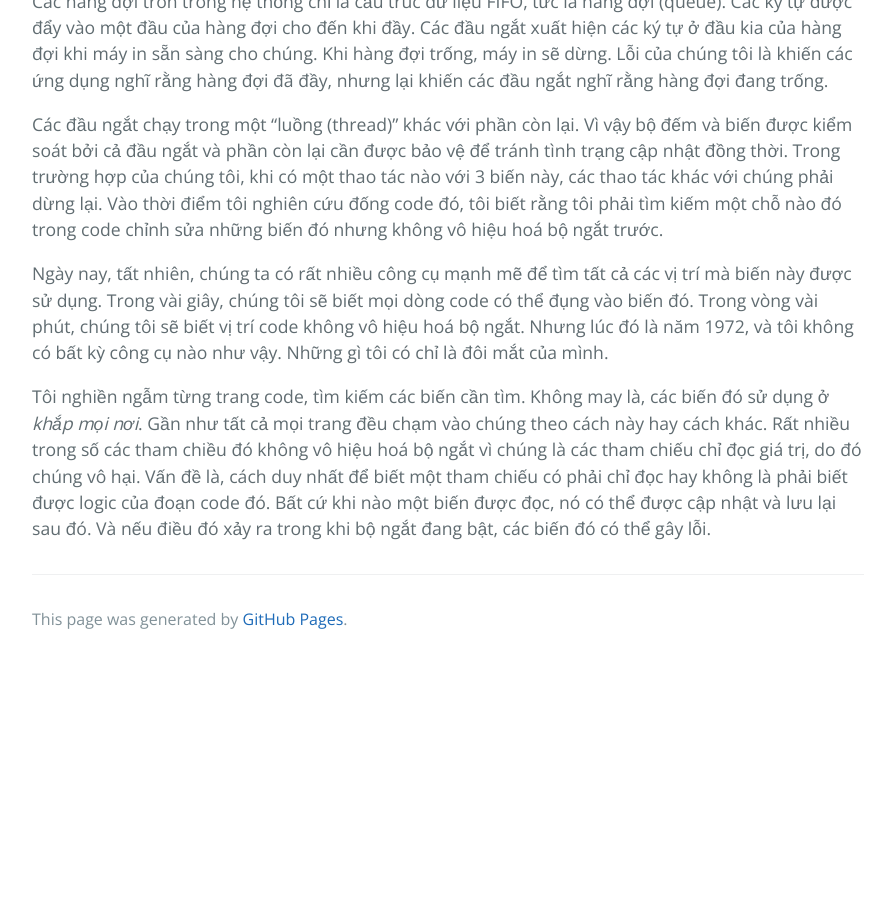
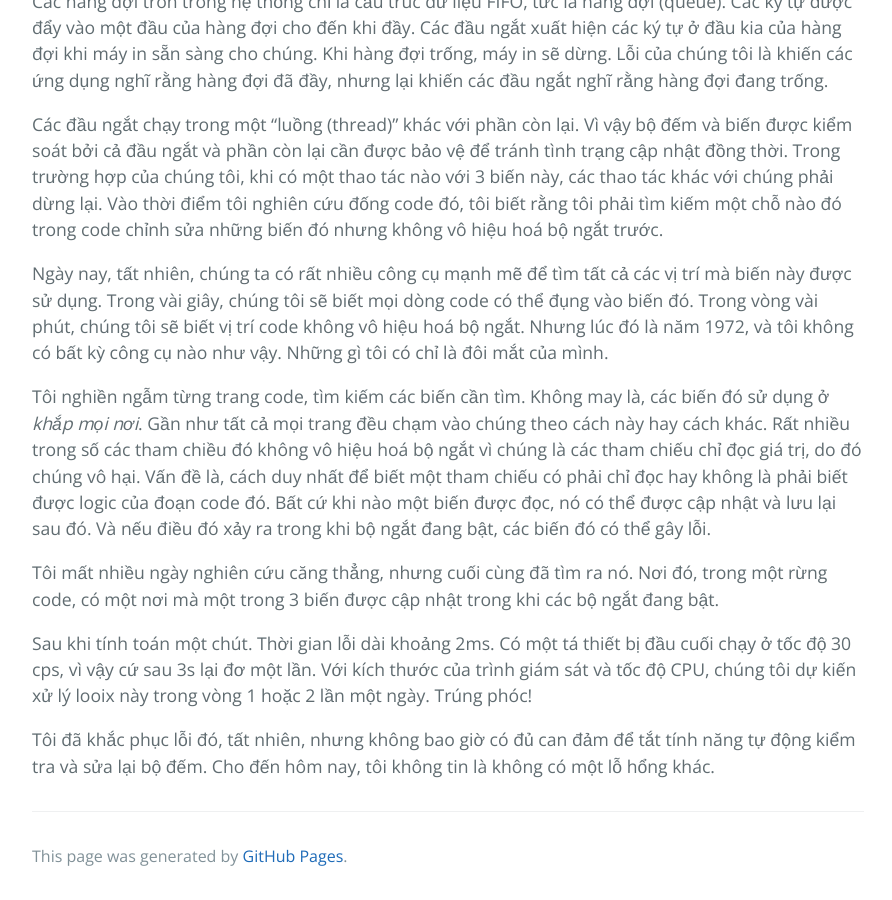
Before and after one commit to HaiBV/haibv.github.io, a Jekyll site: the page built from clean-coder/chapter-4-coding.md, in a window 1280 px wide and 900 px high, scrolled down 8703 px. Shown: the whole window, without its empty margins (192-1084 px from the left). Built offline with Jekyll 4.4.1, drawn with Linux system fonts in a browser that asks for light colours; our own code applies the rules of GitHub Pages for plain Markdown files; before the commit the page ends 9366 px from its top, so only the background shows below that.

Commit message:
Book - The Clean Coder - Chapter 4 - Coding

```diff
--- a/clean-coder/chapter-4-coding.md
+++ b/clean-coder/chapter-4-coding.md
@@ -169,3 +169,9 @@ Các đầu ngắt chạy trong một "luồng (thread)" khác với phần còn
 Ngày nay, tất nhiên, chúng ta có rất nhiều công cụ mạnh mẽ để tìm tất cả các vị trí mà biến này được sử dụng. Trong vài giây, chúng tôi sẽ biết mọi dòng code có thể đụng vào biến đó. Trong vòng vài phút, chúng tôi sẽ biết vị trí code không vô hiệu hoá bộ ngắt. Nhưng lúc đó là năm 1972, và tôi không có bất kỳ công cụ nào như vậy. Những gì tôi có chỉ là đôi mắt của mình.
 
 Tôi nghiền ngẫm từng trang code, tìm kiếm các biến cần tìm. Không may là, các biến đó sử dụng ở _khắp mọi nơi_. Gần như tất cả mọi trang đều chạm vào chúng theo cách này hay cách khác. Rất nhiều trong số các tham chiều đó không vô hiệu hoá bộ ngắt vì chúng là các tham chiếu chỉ đọc giá trị, do đó chúng vô hại. Vấn đề là, cách duy nhất để biết một tham chiếu có phải chỉ đọc hay không là phải biết được logic của đoạn code đó. Bất cứ khi nào một biến được đọc, nó có thể được cập nhật và lưu lại sau đó. Và nếu điều đó xảy ra trong khi bộ ngắt đang bật, các biến đó có thể gây lỗi.
+
+Tôi mất nhiều ngày nghiên cứu căng thẳng, nhưng cuối cùng đã tìm ra nó. Nơi đó, trong một rừng code, có một nơi mà một trong 3 biến được cập nhật trong khi các bộ ngắt đang bật.
+
+Sau khi tính toán một chút. Thời gian lỗi dài khoảng 2ms. Có một tá thiết bị đầu cuối chạy ở tốc độ 30 cps, vì vậy cứ sau 3s lại đơ một lần. Với kích thước của trình giám sát và tốc độ CPU, chúng tôi dự kiến xử lý looix này trong vòng 1 hoặc 2 lần một ngày. Trúng phóc!
+
+Tôi đã khắc phục lỗi đó, tất nhiên, nhưng không bao giờ có đủ can đảm để tắt tính năng tự động kiểm tra và sửa lại bộ đếm. Cho đến hôm nay, tôi không tin là không có một lỗ hổng khác.
```
